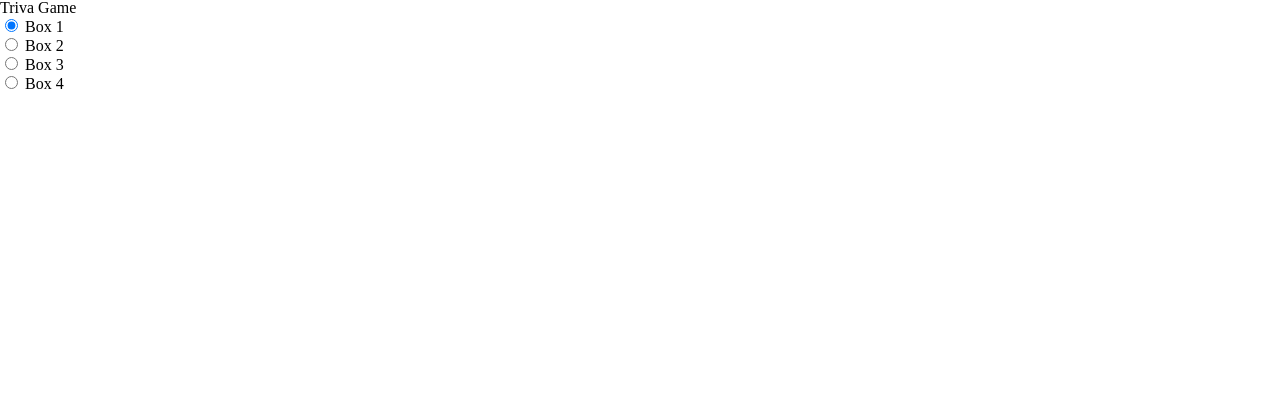
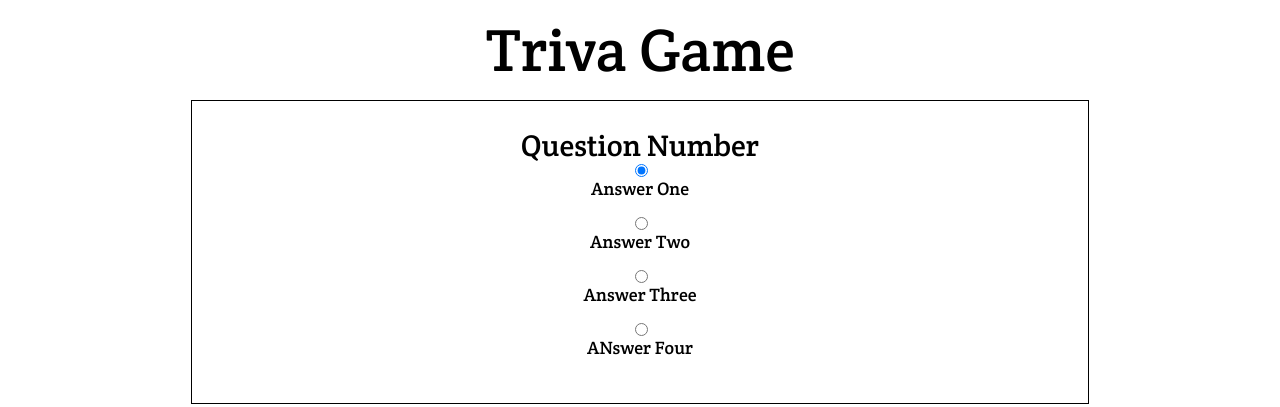
Before and after one commit to dchicchon/TriviaGame, a plain HTML site: page index.html in a window 1280 px wide. Drawn offline with nearby package versions, Linux system fonts and the light colour scheme.

Commit message:
added to style.css for margins, widths, and font sizes

```diff
--- a/assets/css/style.css
+++ b/assets/css/style.css
@@ -0,0 +1,25 @@
+body {
+    font-family: 'Crete Round', serif;
+    text-align: center;
+}
+
+
+h1 {
+    margin-top: 20px;
+    font-size: 60px;
+}
+h3 {
+    font-size: 30px;
+}
+main {
+    width: 70%;
+    margin: 20px auto;
+    border: 1px solid black;
+}
+
+section {
+    padding: 30px;
+}
+p {
+    font-size: 18px;
+}
--- a/index.html
+++ b/index.html
@@ -7,19 +7,25 @@
     <title>Trivia Game</title>
     <link rel="stylesheet" href="assets/css/reset.css">
     <link rel="stylesheet" href="assets/css/style.css">
+    <link href="https://fonts.googleapis.com/css?family=Crete+Round&display=swap" rel="stylesheet">
+
     <script src="https://ajax.googleapis.com/ajax/libs/jquery/3.4.0/jquery.min.js"></script>
     <script src="assets/javascript/app.js"></script>
+
 </head>
 
 <body>
     <header><h1>Triva Game</h1></header>
     <main>
-        <form>
-            <input type="radio" name="gender" value="male" checked> Box 1<br>
-            <input type="radio" name="gender" value="female"> Box 2<br>
-            <input type="radio" name="gender" value="other"> Box 3<br>
-            <input type="radio" name="gender" value="other"> Box 4<br>
-        </form>
+        <section id = 'questAnswer'>
+            <h3 id = 'question'>Question Number</h3>
+            <form>
+                <input type="radio" name="gender" value="male" checked> <p id = 'answerOne'>Answer One</p> <br>
+                <input type="radio" name="gender" value="female"> <p id = 'answerTwo'>Answer Two</p> <br>
+                <input type="radio" name="gender" value="other"> <p id = 'answerThree'>Answer Three</p> <br>
+                <input type="radio" name="gender" value="other"> <p id = 'answerFour'>ANswer Four</p> <br>
+            </form>
+        </section>
     </main>
 
 </body>
```
